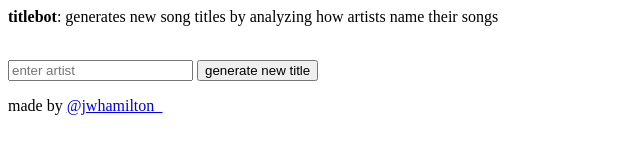
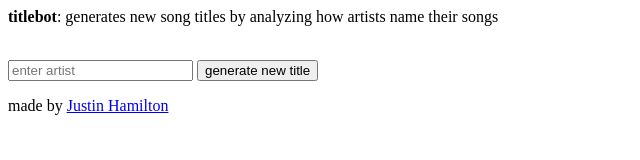
Before and after one commit to jwhamilton99/titlebot, a plain HTML site: page index.html in a window 1280 px wide. Shown: the full height of the page, 0-640 px from the left. Drawn offline with Linux system fonts and the light colour scheme.

Commit message:
Update index.html

```diff
--- a/index.html
+++ b/index.html
@@ -9,6 +9,6 @@
 		<button onclick="getLyrics()">generate new title</button>
 		<p id="out"></p>
 		<p id="progressOut"></p>
-		<p>made by <a href="https://www.twitter.com/jwhamilton_">@jwhamilton_</a></p>
+		<p>made by <a href="https://www.jwhamilton.co">Justin Hamilton</a></p>
 	</body>
 </html>
```
